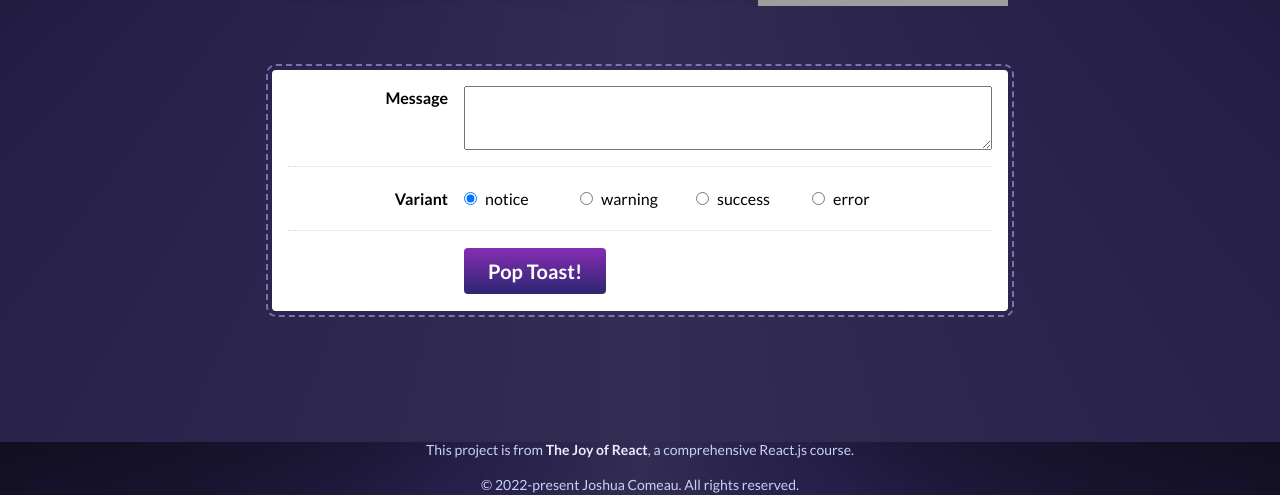
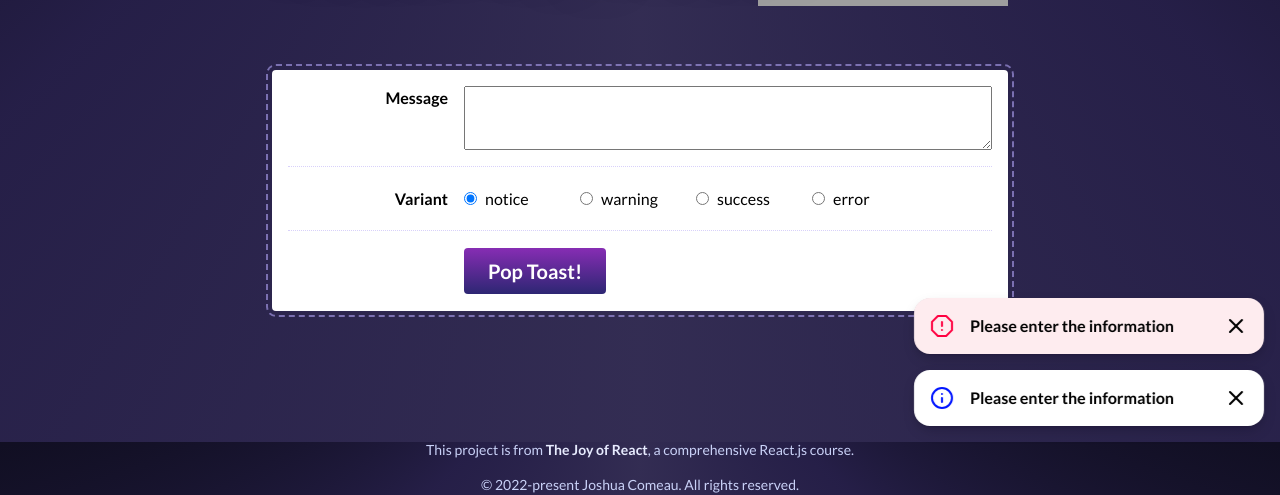
Before and after one commit to joy-of-react/project-toast, a React (Vite) app: page / in a window 1280 px wide. Shown: the part 358-853 px from the top of the page. Built offline with nearby package versions, Linux system fonts and the light colour scheme; grey boxes are pictures that could not be loaded.

Commit message:
ex-3: finish ex 3 to create multiple toasts and controls

```diff
--- a/package.json
+++ b/package.json
@@ -14,7 +14,8 @@
     "react": "18.2.0",
     "react-dom": "18.2.0",
     "react-feather": "2.0.10",
-    "rimraf": "^5.0.1"
+    "rimraf": "^5.0.1",
+    "uuid": "^10.0.0"
   },
   "scripts": {
     "predev": "rimraf .parcel-cache dist",
--- a/src/components/Toast/Toast.js
+++ b/src/components/Toast/Toast.js
@@ -18,20 +18,19 @@ const ICONS_BY_VARIANT = {
   error: AlertOctagon,
 };
 
-function Toast({ children, variant, toggleIsToastOpen }) {
+function Toast({ children, variant, id, handleDismiss}) {
   const className = `${styles.toast} ${styles[variant]}`
-  console.log(className);
   const Icon = ICONS_BY_VARIANT[variant]
 
   return (
-    <div className={className}>
+    <div className={className} id={id}>
       <div className={styles.iconContainer}>
         <Icon size={24} />
       </div>
       <p className={styles.content}>
         {children}
       </p>
-      <button className={styles.closeButton} onClick={toggleIsToastOpen}>
+      <button className={styles.closeButton} onClick={()=>handleDismiss(id)}>
         <X size={24} />
         <VisuallyHidden>Dismiss message</VisuallyHidden>
       </button>
--- a/src/components/ToastPlayground/ToastPlayground.js
+++ b/src/components/ToastPlayground/ToastPlayground.js
@@ -4,13 +4,49 @@ import Button from '../Button';
 import Toast from '../Toast/Toast'
 import styles from './ToastPlayground.module.css';
 import useToggle from "../../utils/useToggle"
+import ToastShelf from '../ToastShelf/ToastShelf'
+
 
 const VARIANT_OPTIONS = ['notice', 'warning', 'success', 'error'];
 
 function ToastPlayground() {
   const [message, setMessage] = React.useState("")
-  const [optionValue, setOptionValue] = React.useState('notice')
-  const [isToastOpen, toggleIsToastOpen] = useToggle(false)
+  const [variant, setVariant] = React.useState('notice')
+  // const [isToastOpen, toggleIsToastOpen] = useToggle(false)
+  const [toasts, setToasts] = React.useState([
+    {
+      id: crypto.randomUUID(),
+      message: 'Please enter the information',
+      variant: 'error'
+    },
+    {
+      id: crypto.randomUUID(),
+      message: 'Please enter the information',
+      variant: 'notice'
+    }
+  ])
+
+  function handleSubmit(e) {
+    e.preventDefault();
+
+    if (message !== '' && variant !== '') {
+      setToasts([
+        ...toasts,
+        {
+          id: crypto.randomUUID(),
+          message: message,
+          variant: variant,
+        }
+      ])
+    }
+    setMessage('')
+    setVariant('')
+  }
+
+  function handleDismiss(id) {
+    const nextToasts = toasts.filter(toast => {return toast.id !== id})
+    setToasts(nextToasts)
+  }
 
   return (
     <div className={styles.wrapper}>
@@ -18,13 +54,10 @@ function ToastPlayground() {
         <img alt="Cute toast mascot" src="/toast.png" />
         <h1>Toast Playground</h1>
       </header>
-      {
-        isToastOpen &&
-        <Toast variant={optionValue} toggleIsToastOpen={toggleIsToastOpen}>
-          {message}
-          </Toast>
-      }
-      <div className={styles.controlsWrapper}>
+      <ToastShelf toasts={toasts} handleDismiss={handleDismiss}/>
+      <form className={styles.controlsWrapper}
+        onSubmit={handleSubmit}
+      >
         <div className={styles.row}>
           <label
             htmlFor="message"
@@ -53,13 +86,12 @@ function ToastPlayground() {
                   name='variant'
                   value={option}
                   key={`variat-${option}`}
-                  onChange={(e) => setOptionValue(e.target.value)}
-                  checked={optionValue === option}
+                  onChange={(e) => setVariant(e.target.value)}
+                  checked={variant === option}
                 />
                 {option}
               </label>
             ))}
-            {/* TODO Other Variant radio buttons here: 'warning', 'success', 'error' */}
           </div>
         </div>
 
@@ -68,10 +100,10 @@ function ToastPlayground() {
           <div
             className={`${styles.inputWrapper} ${styles.radioWrapper}`}
           >
-            <Button onClick={toggleIsToastOpen}>Pop Toast!</Button>
+            <Button type='submit' >Pop Toast!</Button>
           </div>
         </div>
-      </div>
+      </form>
     </div>
   );
 }
--- a/src/components/ToastShelf/ToastShelf.js
+++ b/src/components/ToastShelf/ToastShelf.js
@@ -3,15 +3,16 @@ import React from 'react';
 import Toast from '../Toast';
 import styles from './ToastShelf.module.css';
 
-function ToastShelf() {
+function ToastShelf({ toasts, handleDismiss }) {
   return (
     <ol className={styles.wrapper}>
-      <li className={styles.toastWrapper}>
-        <Toast variant="notice">Example notice toast</Toast>
-      </li>
-      <li className={styles.toastWrapper}>
-        <Toast variant="error">Example error toast</Toast>
-      </li>
+      {
+        toasts.map(({id, variant, message}) => (
+          <li className={styles.toastWrapper} key={id}>
+            <Toast variant={variant} id={id} handleDismiss={handleDismiss}>{message}</Toast>
+          </li>
+        ))
+      }
     </ol>
   );
 }
```
Also changed, not shown: 1 other file (tests, documents, lock files or other folders).
